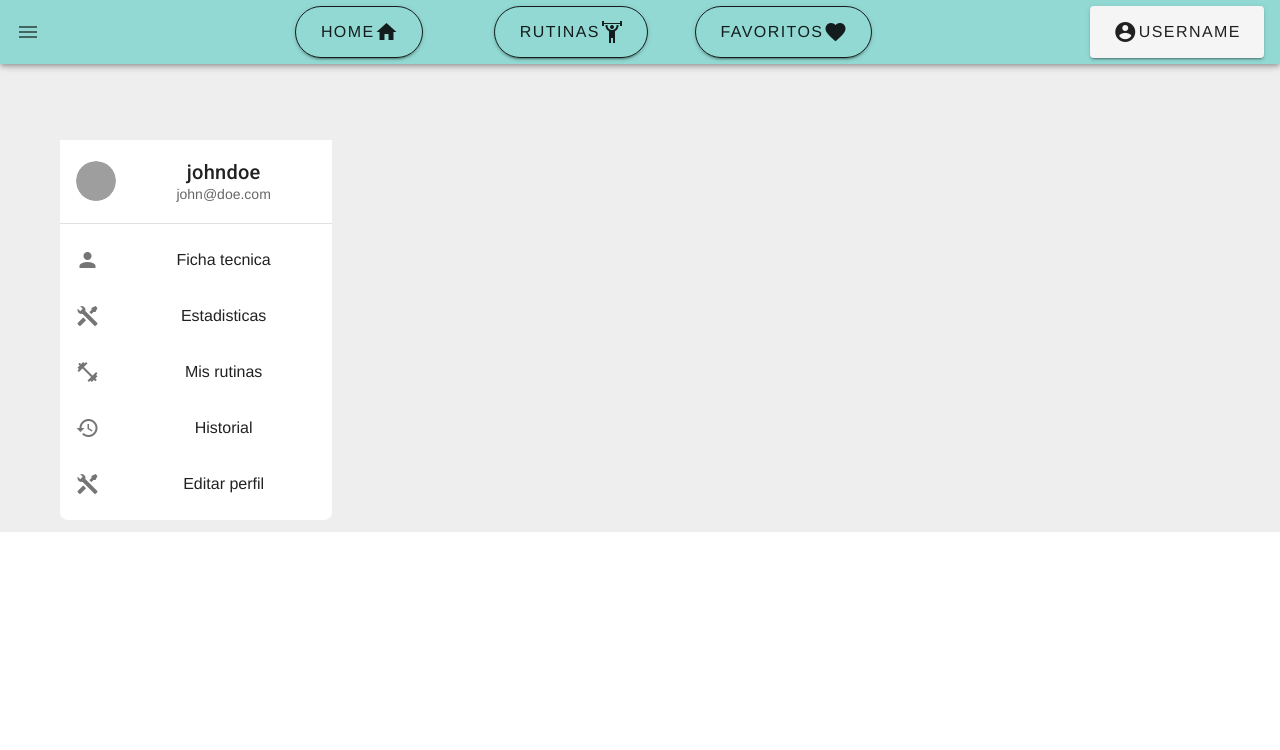
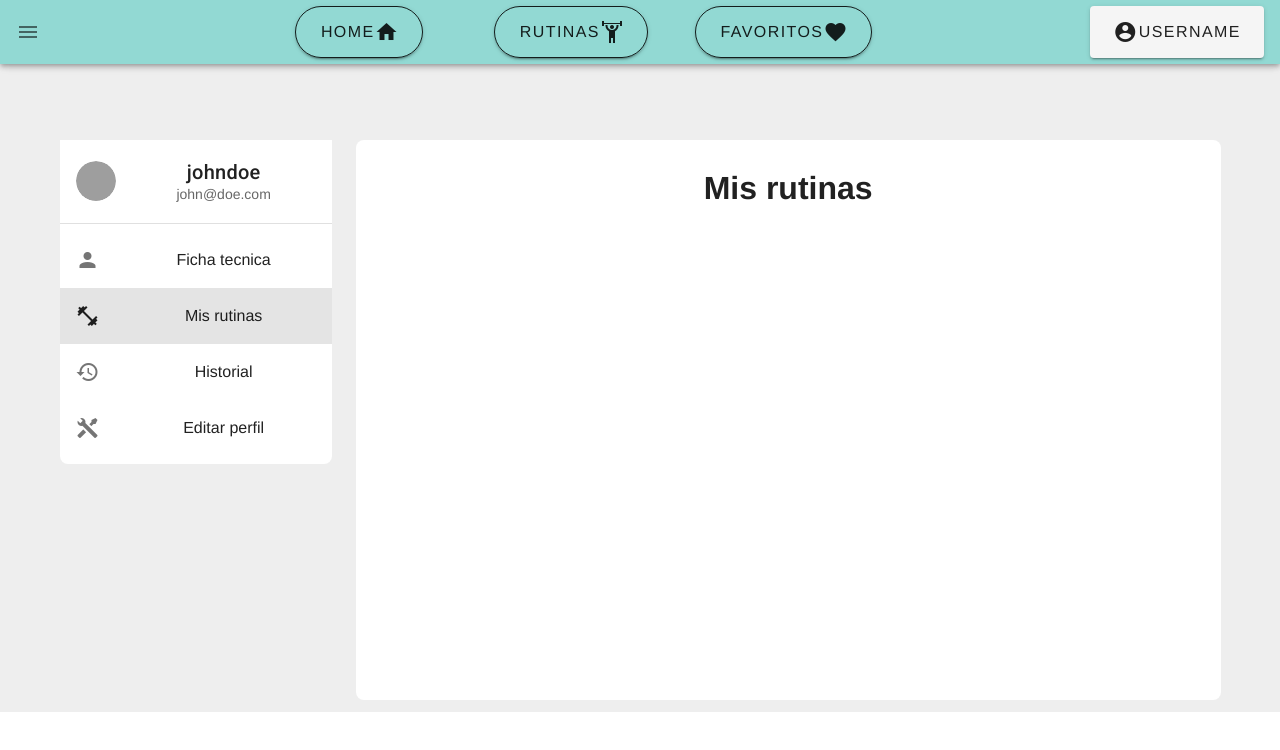
Before and after one commit to daguichi/mygym-web, a Vue app: page /profile/misrutinas in a window 1280 px wide. Shown: the top 750 px of the page. Built offline with nearby package versions, Linux system fonts and the light colour scheme; grey boxes are pictures that could not be loaded.

Commit message:
perfil god

```diff
--- /dev/null
+++ b/src/components/profile/EditarPerfil.vue
@@ -0,0 +1,25 @@
+<template>
+    <v-col>
+    <v-sheet min-height="70vh" rounded="lg">
+      <h1 class="pa-6 font-weight-bold">Editar perfil</h1>
+      <v-list-item v-for="data in misRutinas" :key="data" two-line>
+        <v-list-item-content>
+          <v-list-item-title class="font-weight-bold">{{
+            data.title
+          }}</v-list-item-title>
+          <v-list-item-subtitle>{{ data.content }}</v-list-item-subtitle>
+        </v-list-item-content>
+      </v-list-item>
+    </v-sheet>
+  </v-col>
+</template>
+
+<script>
+export default {
+
+}
+</script>
+
+<style>
+
+</style>
--- /dev/null
+++ b/src/components/profile/Historial.vue
@@ -0,0 +1,25 @@
+<template>
+  <v-col>
+    <v-sheet min-height="70vh" rounded="lg">
+      <h1 class="pa-6 font-weight-bold">Historial</h1>
+      <v-list-item v-for="data in misRutinas" :key="data" two-line>
+        <v-list-item-content>
+          <v-list-item-title class="font-weight-bold">{{
+            data.title
+          }}</v-list-item-title>
+          <v-list-item-subtitle>{{ data.content }}</v-list-item-subtitle>
+        </v-list-item-content>
+      </v-list-item>
+    </v-sheet>
+  </v-col>
+</template>
+
+<script>
+
+export default {
+
+};
+</script>
+
+<style>
+</style>
--- /dev/null
+++ b/src/components/profile/MisRutinas.vue
@@ -0,0 +1,28 @@
+<template>
+  <v-col>
+    <v-sheet min-height="70vh" rounded="lg">
+      <h1 class="pa-6 font-weight-bold">Mis rutinas</h1>
+      <v-list-item v-for="data in misRutinas" :key="data" two-line>
+        <v-list-item-content>
+          <v-list-item-title class="font-weight-bold">{{
+            data.title
+          }}</v-list-item-title>
+          <v-list-item-subtitle>{{ data.content }}</v-list-item-subtitle>
+        </v-list-item-content>
+      </v-list-item>
+    </v-sheet>
+  </v-col>
+</template>
+
+<script>
+import store from "@/store/profile"
+
+export default {
+    data: () => ({
+        misRutinas: store.misRutinas,
+    }),
+};
+</script>
+
+<style>
+</style>
--- a/src/router/index.js
+++ b/src/router/index.js
@@ -8,8 +8,12 @@ import Profile from "../views/Profile";
 import Favorites from "../views/Favorites";
 import Routines from "../views/Routines";
 import Register from "../views/Register";
-import { MisRutinas, Historial, EditarPerfil} from "../components/profile/sections"
+
 import FichaTecnica from "../components/profile/FichaTecnica"
+import MisRutinas from "../components/profile/MisRutinas"
+import Historial from "../components/profile/Historial"
+import EditarPerfil from "../components/profile/EditarPerfil"
+
 Vue.use(VueRouter)
 
 const routes = [
--- a/src/store/profile.js
+++ b/src/store/profile.js
@@ -2,7 +2,6 @@ export default {
   user: null,
   sections: [
     { icon: "mdi-account", title: "Ficha tecnica", route: "fichatecnica" },
-    { icon: "mdi-tools", title: "Estadisticas", route: "estadisticas" },
     { icon: "mdi-dumbbell", title: "Mis rutinas", route: "misrutinas" },
     { icon: "mdi-history", title: "Historial", route: "historial" },
     { icon: "mdi-tools", title: "Editar perfil", route: "editarperfil" },
@@ -12,9 +11,7 @@ export default {
     { title: "Edad", content: "20 años"},
     { title: "Fecha de nacimiento", content: "01/03/2000"},
   ],
-  estadisticas: [
-    {title: "Dias ejercitados", content: "5"},
-    {title: "Rutinas", content: "2"},
-    {title: "Motivacion", content: "No eres lo que logras, eres lo que superas"}
-  ]
+  misRutinas: [{
+
+  }]
 };
--- a/src/views/Profile.vue
+++ b/src/views/Profile.vue
@@ -33,7 +33,7 @@
                   :key="item.title"
                   link
                   :to="{
-                    name: 'Ficha tecnica',
+                    name: item.title,
                   }"
                 >
                   <v-list-item-icon>
@@ -50,39 +50,7 @@
 
           <!-- columna derecha -->
           <router-view :key="$route.path" />
-          <!-- <v-col v-if="editarperfil">
-            <v-sheet min-height="70vh" rounded="lg"> </v-sheet>
-          </v-col>
-          <v-col v-if="estadisticas">
-            <v-sheet min-height="70vh" rounded="lg">
-              <h1 class="pa-6 font-weight-bold">Estadisticas</h1>
-              <v-list-item v-for="stat in estadisticas" :key="stat" two-line>
-                <v-list-item-content>
-                  <v-list-item-title class="font-weight-bold">
-                    {{ stat.title }}
-                  </v-list-item-title>
-                  <v-list-item-subtitle>
-                    {{ stat.content }}
-                  </v-list-item-subtitle>
-                </v-list-item-content>
-              </v-list-item>
-            </v-sheet>
-          </v-col> -->
-          <!-- <v-col v-else>
-              <v-sheet min-height="70vh" rounded="lg">
-                <h1 class="pa-6 font-weight-bold">Ficha tecnica</h1>
-                <v-list-item v-for="data in fichaTecnica" :key="data" two-line>
-                  <v-list-item-content>
-                    <v-list-item-title class="font-weight-bold">{{
-                      data.title
-                    }}</v-list-item-title>
-                    <v-list-item-subtitle>{{
-                      data.content
-                    }}</v-list-item-subtitle>
-                  </v-list-item-content>
-                </v-list-item>
-              </v-sheet>
-          </v-col> -->
+
         </v-row>
       </v-container>
     </v-main>
```
Also changed, not shown: src/components/profile/sections.js (deleted).
